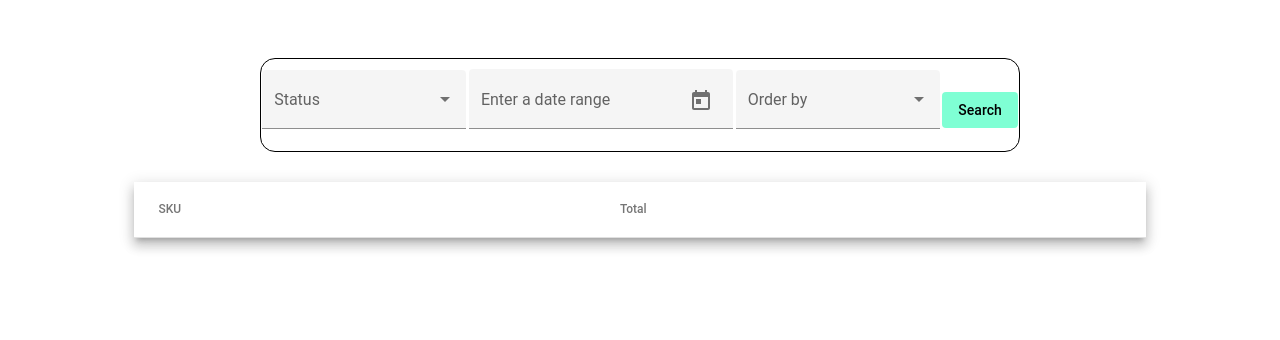
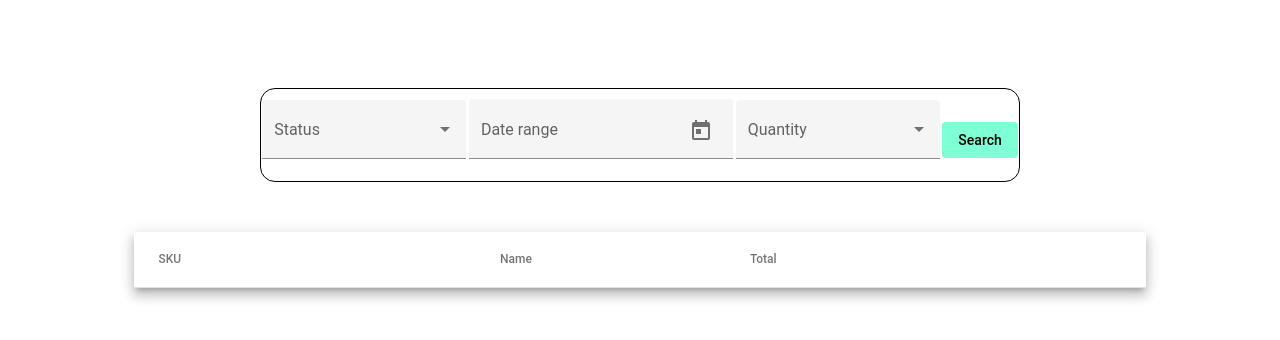
Before and after one commit to aniol-carbo/mcd-frontend, an Angular app: page /explore in a window 1280 px wide. Shown: the top 340 px of the page. Built offline with nearby package versions, Linux system fonts and the light colour scheme.

Commit message:
Add name column to the items table

```diff
--- a/src/app/explore/explore.component.html
+++ b/src/app/explore/explore.component.html
@@ -13,7 +13,7 @@
     </div>
     <div class="date-selector">
       <mat-form-field appearance="fill">
-        <mat-label>Enter a date range</mat-label>
+        <mat-label>Date range</mat-label>
         <mat-date-range-input [formGroup]="range" [rangePicker]="picker">
           <input matStartDate formControlName="start" placeholder="Start date">
           <input matEndDate formControlName="end" placeholder="End date">
@@ -25,7 +25,7 @@
     </div>
     <div class="order-selector">
       <mat-form-field appearance="fill">
-        <mat-label>Order by</mat-label>
+        <mat-label>Quantity</mat-label>
         <mat-select [(value)]="selectedOrder">
           <mat-option *ngFor="let order of orderBy" [value]="order.value">
             {{order.viewValue}}
@@ -41,9 +41,15 @@
   <div class="table-container">
     <table mat-table [dataSource]="dataSource" class="mat-elevation-z8">
       <!-- SKU Column -->
-      <ng-container matColumnDef="_sku">
+      <ng-container matColumnDef="sku">
         <th mat-header-cell *matHeaderCellDef> SKU </th>
-        <td mat-cell *matCellDef="let element"> {{element._sku}} </td>
+        <td mat-cell *matCellDef="let element"> {{element.sku}} </td>
+      </ng-container>
+
+      <!-- Name Column -->
+      <ng-container matColumnDef="name">
+        <th mat-header-cell *matHeaderCellDef> Name </th>
+        <td mat-cell *matCellDef="let element"> {{element.name}} </td>
       </ng-container>
 
       <!-- Total Column -->
--- a/src/app/explore/explore.component.scss
+++ b/src/app/explore/explore.component.scss
@@ -3,8 +3,8 @@
   margin: auto;
   display: flex;
   flex-direction: column;
-  gap: 30px;
-  padding-top: 50px;
+  gap: 50px;
+  padding-top: 80px;
   .search-bar {
     display: flex;
     flex-direction: row;
--- a/src/app/explore/explore.component.ts
+++ b/src/app/explore/explore.component.ts
@@ -29,7 +29,7 @@ export class ExploreComponent implements OnInit {
     end: new FormControl(),
   });
 
-  displayedColumns: string[] = ['_sku', 'total'];
+  displayedColumns: string[] = ['sku', 'name', 'total'];
   dataSource: any = [];
 
   constructor(private dbService: DbService) { }
@@ -54,6 +54,6 @@ interface Option {
 }
 
 interface Item {
-  _sku: string;
+  sku: string;
   total: number;
 }
```
